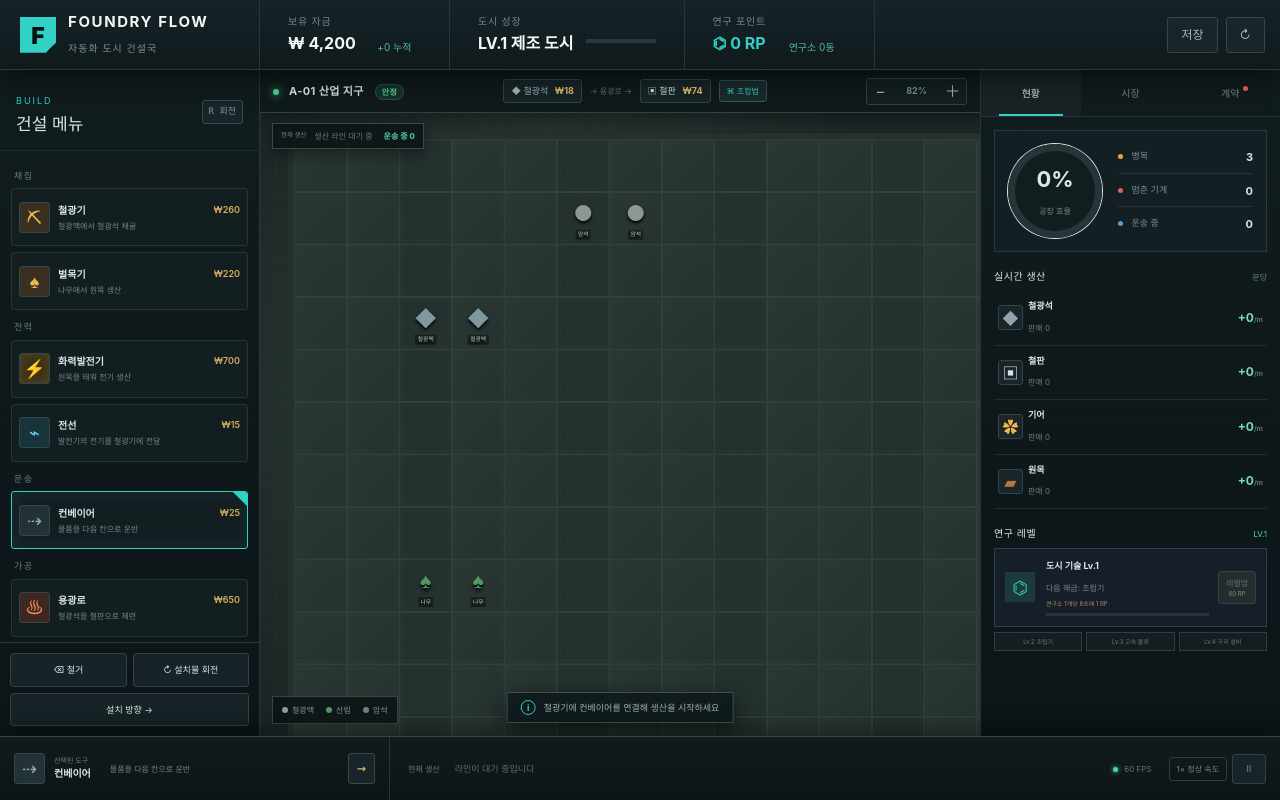
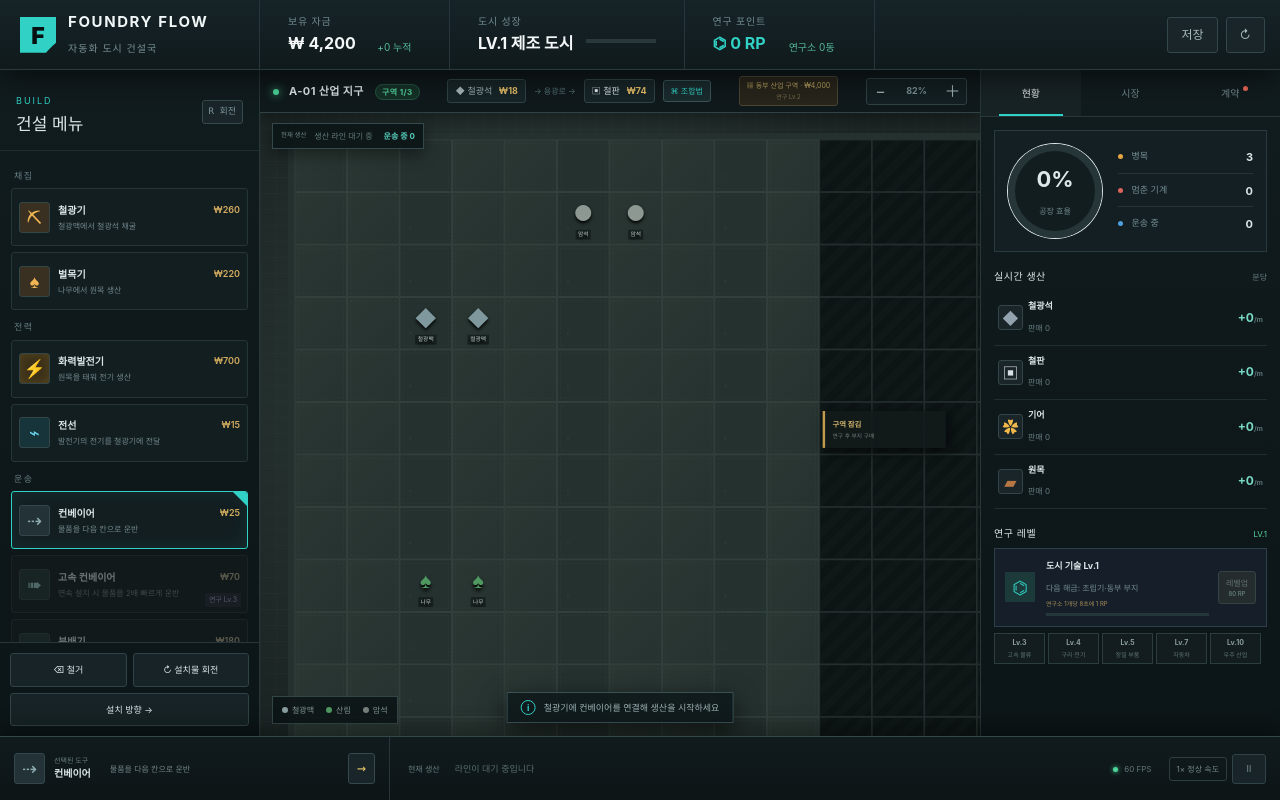
Before and after one commit to appleking0511/foundry-flow, a Next.js app: page / in a window 1280 px wide. Built offline with nearby package versions, Linux system fonts and the light colour scheme.

Commit message:
레벨별 물류 시설 및 필드 확장 시스템 추가

```diff
--- a/app/globals.css
+++ b/app/globals.css
@@ -89,6 +89,8 @@ button:focus-visible { outline:2px solid var(--cyan); outline-offset:2px; }
 
 .price-ticker { display:flex;align-items:center;gap:8px;color:#83999c;font-size:9px; }
 .price-ticker span { background:#172528;border:1px solid #304448;padding:4px 7px;border-radius:3px; }.price-ticker span:first-child { color:#a9b8bb; }.price-ticker span:nth-of-type(2) { color:#e4edf0; }.price-ticker b { margin-left:4px;color:#e6bf66; }.price-ticker i { color:#557174;font-style:normal;font-size:8px; }.price-ticker button { border:1px solid #3a5559;background:#1a2b2e;color:var(--cyan);border-radius:3px;padding:4px 7px;font-size:8px;cursor:pointer; }
+.land-expand { border:1px solid #4b4533;background:#28251b;color:#c0a964;padding:4px 7px;border-radius:3px;font-size:7px;cursor:pointer;white-space:nowrap; }.land-expand small { display:block;color:#776e50;font-size:6px;margin-top:1px; }.land-expand.ready { border-color:#3f8661;background:#193225;color:#73dfa0;box-shadow:0 0 9px #45c77a22; }.land-expand:disabled { border-color:#354043;background:#20292b;color:#627174;cursor:default; }
+.tile.land-locked { background:repeating-linear-gradient(135deg,#161d1d 0 9px,#111717 9px 18px);border-color:#252e2e;cursor:not-allowed; }.tile.land-locked:before { inset:0;border:0;background:#09101070; }.tile.land-locked:hover { box-shadow:inset 0 0 0 1px #68573b;background:repeating-linear-gradient(135deg,#1c2422 0 9px,#141b1a 9px 18px); }.land-fog { position:absolute;left:3px;top:10px;z-index:3;width:150px;padding:9px;text-align:left;background:#121b1bd9;border-left:3px solid #c09b4f;box-shadow:5px 5px 15px #0009;pointer-events:none; }.land-fog b,.land-fog small { display:block;white-space:nowrap; }.land-fog b { color:#d3b66d;font-size:9px; }.land-fog small { margin-top:3px;color:#6e7c79;font-size:7px; }
 .production-strip { position:absolute;top:53px;left:12px;z-index:7;display:flex;align-items:center;gap:6px;background:#0c1516e8;border:1px solid #35494c;padding:6px 8px;box-shadow:0 5px 15px #0006;font-size:8px; }
 .production-strip small { color:#6e8588;margin-right:2px; }.production-strip span { color:#d7e3e5;background:#1c2b2e;border:1px solid #304246;padding:3px 6px;border-radius:8px; }.production-strip em { color:#657b7e;font-style:normal; }.production-strip>b { color:#57cdb9;font-size:8px;margin-left:5px; }
 .structure-inspector { position:absolute;left:50%;bottom:20px;transform:translateX(-50%);z-index:16;width:390px;background:linear-gradient(155deg,#172528,#0d1719);border:1px solid #496166;box-shadow:0 18px 48px #000d;padding:14px;clip-path:polygon(0 0,calc(100% - 14px) 0,100% 14px,100% 100%,0 100%); }
@@ -127,11 +129,13 @@ button:focus-visible { outline:2px solid var(--cyan); outline-offset:2px; }
 
 .build-icon.powerPlant { color:#ffd45d;background:#3c3119;box-shadow:inset 0 0 10px #ffc83d22; }
 .build-icon.powerline { color:#69d7ee;background:#17343b; }
+.build-icon.fastConveyor,.build-icon.splitter,.build-icon.merger { color:#65dcd4;background:#173737; }.build-icon.largeWarehouse { color:#9cb8ff;background:#202d49; }
 .build-card.locked { opacity:.45;filter:grayscale(.6);cursor:not-allowed; }
 .unlock-badge { position:absolute;right:6px;bottom:5px;color:#b9a6f5;font-size:7px;font-style:normal;background:#2b2445;padding:2px 4px; }
 .placed.powerPlant { border-color:#e6af37;background:radial-gradient(circle,#6b4d1d,#29251d 65%); }
 .placed.powerPlant .machine-icon { animation:powerPulse 1s ease-in-out infinite alternate; }
 .placed.powerline { inset:12px;border:1px solid #50bdd5;background:linear-gradient(90deg,transparent 43%,#66d8ee 44% 56%,transparent 57%);box-shadow:0 0 9px #52cee655; }
+.placed.fastConveyor { inset:5px;border-color:#42aaa3;background:repeating-linear-gradient(90deg,#3e7774 0 7px,#183335 7px 11px); }.placed.fastConveyor .machine-icon { color:#6ce8df;animation:belt .3s linear infinite; }.placed.splitter,.placed.merger { border-color:#4ba49d;background:#183234; }.placed.largeWarehouse { border-color:#657fae;background:linear-gradient(145deg,#2a3850,#172333); }
 .placed.powered { box-shadow:0 0 18px #66d9edaa,inset 0 0 8px #57cfe622; }
 @keyframes powerPulse { to { filter:drop-shadow(0 0 7px #ffd85c); } }
 .inspector-actions button:disabled { border-color:#394345!important;background:#252c2d!important;color:#697476!important;cursor:not-allowed;filter:grayscale(1); }
@@ -143,5 +147,5 @@ button:focus-visible { outline:2px solid var(--cyan); outline-offset:2px; }
 .research-card .research-up { border:1px solid #3e6d68;background:#1a3433;color:var(--cyan);padding:5px 7px;font-size:8px;border-radius:3px;cursor:pointer; }
 .research-card .research-up small { display:block;color:#73918f;font-size:6px; }
 .research-card .research-up:disabled { border-color:#344244;background:#242c2e;color:#606e70;cursor:not-allowed; }
-.future-unlocks { display:flex;gap:4px;margin-top:5px; }
-.future-unlocks span { flex:1;border:1px solid #2d3e41;background:#141e20;color:#667b7e;padding:4px 2px;text-align:center;font-size:6px; }
+.future-unlocks { display:flex;gap:4px;margin-top:5px; }.future-unlocks span { flex:1;border:1px solid #2d3e41;background:#141e20;color:#667b7e;padding:4px 2px;text-align:center;font-size:6px; }
+.research-roadmap { display:flex;gap:3px;margin-top:6px;overflow-x:auto;padding-bottom:2px; }.research-roadmap span { flex:0 0 51px;border:1px solid #2c3d40;background:#131d1f;color:#607477;padding:4px 3px;font-size:6px;text-align:center; }.research-roadmap span b { display:block;color:#8b9da0;font-size:7px;margin-bottom:2px; }.research-roadmap span.done { border-color:#326c55;background:#172d24;color:#77c998; }.research-roadmap span.done b { color:#70dda0; }
--- a/app/page.tsx
+++ b/app/page.tsx
@@ -2,7 +2,7 @@
 
 import { useCallback, useEffect, useMemo, useRef, useState } from "react";
 
-type Kind = "conveyor" | "drill" | "lumber" | "powerPlant" | "powerline" | "smelter" | "assembler" | "warehouse" | "seller" | "lab";
+type Kind = "conveyor" | "fastConveyor" | "splitter" | "merger" | "drill" | "lumber" | "powerPlant" | "powerline" | "smelter" | "assembler" | "warehouse" | "largeWarehouse" | "seller" | "lab";
 type Resource = "iron" | "tree" | "stone" | "coal" | "copper";
 type Item = "ironOre" | "wood" | "stone" | "coal" | "copperOre" | "ironPlate" | "gear";
 type Building = { kind: Kind; dir: number; progress: number; level?: number };
@@ -11,7 +11,7 @@ type GameState = {
   money: number; research: number; cityXp: number; buildings: Record<string, Building>;
   items: MovingItem[]; sold: Record<string, number>; inventory: Record<string, number>;
   sellerStatus: Record<string, { type: Item; lastPrice: number; count: number; revenue: number }>;
-  lifetime: number; nextId: number; expanded: boolean; researchLevel: number;
+  lifetime: number; nextId: number; expanded: boolean; researchLevel: number; landTier: number;
 };
 
 const W = 18, H = 12;
@@ -33,6 +33,9 @@ const itemMeta: Record<Item, { icon: string; label: string; color: string; price
 };
 const buildings: { kind: Kind; icon: string; name: string; cost: number; group: string; desc: string }[] = [
   { kind: "conveyor", icon: "⇢", name: "컨베이어", cost: 25, group: "운송", desc: "물품을 다음 칸으로 운반" },
+  { kind: "fastConveyor", icon: "➠", name: "고속 컨베이어", cost: 70, group: "운송", desc: "연속 설치 시 물품을 2배 빠르게 운반" },
+  { kind: "splitter", icon: "⑂", name: "분배기", cost: 180, group: "운송", desc: "물품을 정면과 오른쪽 출구로 번갈아 분배" },
+  { kind: "merger", icon: "⑃", name: "병합기", cost: 160, group: "운송", desc: "여러 방향의 물품을 한 출구로 병합" },
   { kind: "drill", icon: "⛏", name: "철광기", cost: 260, group: "채집", desc: "철광맥에서 철광석 채굴" },
   { kind: "lumber", icon: "♠", name: "벌목기", cost: 220, group: "채집", desc: "나무에서 원목 생산" },
   { kind: "powerPlant", icon: "⚡", name: "화력발전기", cost: 700, group: "전력", desc: "원목을 태워 전기 생산" },
@@ -40,12 +43,16 @@ const buildings: { kind: Kind; icon: string; name: string; cost: number; group:
   { kind: "smelter", icon: "♨", name: "용광로", cost: 650, group: "가공", desc: "철광석을 철판으로 제련" },
   { kind: "assembler", icon: "⚙", name: "조립기", cost: 1400, group: "가공", desc: "철판 2개로 기어 조립" },
   { kind: "warehouse", icon: "▦", name: "창고", cost: 480, group: "물류", desc: "생산품을 임시 보관" },
+  { kind: "largeWarehouse", icon: "▥", name: "대형 창고", cost: 1200, group: "물류", desc: "여러 생산라인을 잇는 대형 물류 거점" },
   { kind: "seller", icon: "₩", name: "판매소", cost: 0, group: "판매", desc: "무료 설치 · 도착한 물품을 자동 판매" },
   { kind: "lab", icon: "⌬", name: "연구소", cost: 2400, group: "연구", desc: "연구 포인트 자동 생산" },
 ];
 const buildingMeta = Object.fromEntries(buildings.map(b => [b.kind, b])) as Record<Kind, typeof buildings[number]>;
 const productionMeta: Record<Kind, { input: string; output: string; note: string }> = {
   conveyor: { input: "도착한 물품", output: "다음 칸 운송", note: "화살표 방향으로 모든 물품을 이동합니다." },
+  fastConveyor: { input: "도착한 물품", output: "고속 운송", note: "연속해서 설치하면 일반 컨베이어보다 2배 빠르게 이동합니다." },
+  splitter: { input: "한 개의 생산라인", output: "정면·오른쪽 분배", note: "물품을 두 출구로 번갈아 보내 생산라인을 나눕니다." },
+  merger: { input: "여러 생산라인", output: "한 개의 출구", note: "여러 방향의 물품을 받아 화살표 방향 한 줄로 합칩니다." },
   drill: { input: "철광맥", output: "철광석", note: "철광맥 위에서 철광석을 자동 채굴합니다." },
   lumber: { input: "산림", output: "원목", note: "나무 위에서 원목을 자동 생산합니다." },
   powerPlant: { input: "원목", output: "전기", note: "원목을 연료로 태워 전선을 통해 전기를 공급합니다." },
@@ -53,6 +60,7 @@ const productionMeta: Record<Kind, { input: string; output: string; note: string
   smelter: { input: "철광석 + 원목 연료", output: "철판", note: "원목 화력이 있어야 철광석을 철판으로 제련합니다." },
   assembler: { input: "철판 2개", output: "기어", note: "철판을 조립해 고가의 기어를 생산합니다." },
   warehouse: { input: "모든 생산품", output: "보관·출고", note: "생산품을 받아 다음 라인으로 전달합니다." },
+  largeWarehouse: { input: "여러 생산라인", output: "대량 보관·출고", note: "여러 라인을 연결하는 대형 물류 거점입니다." },
   seller: { input: "모든 생산품", output: "자동 판매", note: "시장 시세에 맞춰 물품을 즉시 판매합니다." },
   lab: { input: "시간", output: "연구 포인트", note: "새 기술에 필요한 연구 포인트를 생산합니다." },
 };
@@ -62,14 +70,16 @@ const recipeCatalog: { item: Item; building: string; ingredients: string; steps:
   { item: "ironPlate", building: "용광로", ingredients: "철광석 1 + 원목 화력", steps: ["철광석 라인을 용광로로 연결", "다른 라인에서 원목을 용광로에 투입", "용광로 출구에 컨베이어 연결", "철판을 조립기 또는 판매소로 운송"], requirement: "연구 Lv.1 · 원목 1개로 화력 4 충전", tip: "철광석보다 단가가 높고 기어 제작 재료로도 사용됩니다." },
   { item: "gear", building: "조립기", ingredients: "철판 2", steps: ["연구소에서 연구 포인트 생산", "연구 Lv.2를 달성해 조립기 해금", "철판 라인을 조립기에 연결", "완성된 기어를 판매소로 운송"], requirement: "연구 Lv.2 · 철판 2개 필요", tip: "현재 기초 공장에서 만들 수 있는 가장 비싼 조립품입니다." },
 ];
-const initial: GameState = { money: 4200, research: 0, cityXp: 0, buildings: {}, items: [], sold: {}, inventory: {}, sellerStatus: {}, lifetime: 0, nextId: 1, expanded: false, researchLevel: 1 };
+const initial: GameState = { money: 4200, research: 0, cityXp: 0, buildings: {}, items: [], sold: {}, inventory: {}, sellerStatus: {}, lifetime: 0, nextId: 1, expanded: false, researchLevel: 1, landTier: 1 };
 const key = (x: number, y: number) => `${x},${y}`;
 const won = (n: number) => new Intl.NumberFormat("ko-KR").format(Math.floor(n));
 const researchCost = (level: number) => 80 + (level - 1) * 70;
 const upgradeCost = (kind: Kind, level: number) => Math.floor(Math.max(250, buildingMeta[kind].cost * (.55 + level * .2)));
-const unlockLevel: Partial<Record<Kind, number>> = { assembler: 2, lab: 1 };
-const noUpgrade = new Set<Kind>(["warehouse", "seller", "powerline", "lab"]);
+const unlockLevel: Partial<Record<Kind, number>> = { assembler: 2, fastConveyor: 3, splitter: 3, merger: 3, largeWarehouse: 3, lab: 1 };
+const noUpgrade = new Set<Kind>(["warehouse", "largeWarehouse", "seller", "powerline", "lab", "splitter", "merger"]);
 const noDirection = new Set<Kind>(["lab", "powerPlant", "powerline", "seller"]);
+const landPlans = [{ tier: 2, name: "동부 산업 구역", maxX: 13, requiredLevel: 2, cost: 4000 }, { tier: 3, name: "광물 탐사 구역", maxX: 17, requiredLevel: 3, cost: 9000 }];
+const landMaxX = (tier: number) => tier <= 1 ? 9 : tier === 2 ? 13 : 17;
 
 function poweredNetwork(buildings: Record<string, Building>, inventory: Record<string, number>) {
   const powered = new Set<string>();
@@ -183,9 +193,20 @@ export default function FactoryGame() {
         if (stored < 1) { g.inventory._assembly = stored + 1; toRemove.add(item.id); occupied.delete(key(item.x, item.y)); continue; }
         g.inventory._assembly = 0; item.type = "gear";
       }
-      if (["conveyor", "smelter", "assembler", "warehouse"].includes(b.kind)) {
-        const d = DIRS[b.dir], nx = item.x + d.x, ny = item.y + d.y, target = g.buildings[key(nx, ny)];
-        if (target && !occupied.has(key(nx, ny))) { occupied.delete(key(item.x, item.y)); item.x = nx; item.y = ny; occupied.set(key(nx, ny), item); }
+      if (b.kind === "splitter") {
+        const turn = Math.floor(g.inventory[`split:${machinePos}`] || 0) % 2;
+        const choices = [DIRS[(b.dir + turn) % 4], DIRS[(b.dir + 1 - turn + 4) % 4]];
+        for (const d of choices) {
+          const nx = item.x + d.x, ny = item.y + d.y, targetPos = key(nx, ny);
+          if (g.buildings[targetPos] && !occupied.has(targetPos)) { occupied.delete(machinePos); item.x = nx; item.y = ny; occupied.set(targetPos, item); g.inventory[`split:${machinePos}`] = turn + 1; break; }
+        }
+      } else if (["conveyor", "fastConveyor", "merger", "smelter", "assembler", "warehouse", "largeWarehouse"].includes(b.kind)) {
+        const d = DIRS[b.dir]; let nx = item.x + d.x, ny = item.y + d.y, targetPos = key(nx, ny), target = g.buildings[targetPos];
+        if (b.kind === "fastConveyor" && target?.kind === "fastConveyor") {
+          const nextDir = DIRS[target.dir], fastX = nx + nextDir.x, fastY = ny + nextDir.y, fastPos = key(fastX, fastY);
+          if (g.buildings[fastPos] && !occupied.has(fastPos)) { nx = fastX; ny = fastY; targetPos = fastPos; target = g.buildings[fastPos]; }
+        }
+        if (target && !occupied.has(targetPos)) { occupied.delete(machinePos); item.x = nx; item.y = ny; occupied.set(targetPos, item); }
       }
     }
     g.items = g.items.filter(i => !toRemove.has(i.id)).concat(spawned).slice(-160);
@@ -198,6 +219,7 @@ export default function FactoryGame() {
     if (wasDragging.current) { wasDragging.current = false; return; }
     const pos = key(x, y);
     setGame(g => {
+      if (x > landMaxX(g.landTier || 1)) { setToast("잠긴 부지입니다 · 연구 레벨을 올리고 새 구역을 구매하세요"); return g; }
       if (selected === "rotate") {
         const target = g.buildings[pos];
         if (!target) { setToast("회전할 건물을 선택하세요"); return g; }
@@ -227,6 +249,7 @@ export default function FactoryGame() {
   }, [game.buildings, game.sold]);
   const cityLevel = Math.min(6, 1 + Math.floor(game.cityXp / 120));
   const contractNow = game.sold.ironPlate || 0;
+  const nextLand = landPlans.find(plan => plan.tier === (game.landTier || 1) + 1);
   const groups = ["채집", "전력", "운송", "가공", "물류", "판매", "연구"];
   const itemAt = new Map(game.items.map(i => [key(i.x, i.y), i]));
   const inspected = inspectorPos ? game.buildings[inspectorPos] : undefined;
@@ -265,6 +288,14 @@ export default function FactoryGame() {
     if (g.research < cost) { setToast(`연구 레벨업에 RP ${won(cost - g.research)}가 더 필요합니다`); return g; }
     setToast(`연구 Lv.${g.researchLevel + 1} 달성 · 새로운 건설 품목 해금`);
     return { ...g, research: g.research - cost, researchLevel: g.researchLevel + 1 };
+  });
+  const buyLand = () => setGame(g => {
+    const plan = landPlans.find(entry => entry.tier === (g.landTier || 1) + 1);
+    if (!plan) { setToast("모든 산업 구역을 확보했습니다"); return g; }
+    if (g.researchLevel < plan.requiredLevel) { setToast(`${plan.name}은 연구 Lv.${plan.requiredLevel}에서 구매할 수 있습니다`); return g; }
+    if (g.money < plan.cost) { setToast(`부지 구매 자금이 ₩${won(plan.cost - g.money)} 부족합니다`); return g; }
+    setToast(`${plan.name} 확보 완료 · 필드가 확장되었습니다`);
+    return { ...g, money: g.money - plan.cost, landTier: plan.tier };
   });
 
   const save = () => { localStorage.setItem("factory-flow-save", JSON.stringify({ ...game, items: [] })); setToast("게임을 저장했습니다"); };
@@ -307,8 +338,9 @@ export default function FactoryGame() {
 
       <section className="map-area">
         <div className="map-toolbar">
-          <div className="sector"><span className="pulse" /> A-01 산업 지구 <small>안정</small></div>
+          <div className="sector"><span className="pulse" /> A-0{game.landTier || 1} 산업 지구 <small>구역 {(game.landTier || 1)}/3</small></div>
           <div className="price-ticker"><span>◆ 철광석 <b>₩{won(itemMeta.ironOre.price * market.ironOre)}</b></span><i>→ 용광로 →</i><span>▣ 철판 <b>₩{won(itemMeta.ironPlate.price * market.ironPlate)}</b></span><button onClick={() => setRecipeOpen(true)}>⌘ 조합법</button></div>
+          <button className={`land-expand ${nextLand && game.researchLevel >= nextLand.requiredLevel && game.money >= nextLand.cost ? "ready" : ""}`} onClick={buyLand} disabled={!nextLand}>{nextLand ? `▦ ${nextLand.name} · ₩${won(nextLand.cost)}` : "✓ 전체 부지 확보"}<small>{nextLand && `연구 Lv.${nextLand.requiredLevel}`}</small></button>
           <div className="zoom"><button onClick={() => setZoom(z => Math.max(.55, z - .1))}>−</button><b>{Math.round(zoom * 100)}%</b><button onClick={() => setZoom(z => Math.min(1.25, z + .1))}>＋</button></div>
         </div>
         <div className="map-viewport"
@@ -317,8 +349,9 @@ export default function FactoryGame() {
           onPointerMove={e => { if (drag.current) { if (Math.hypot(e.clientX - drag.current.x, e.clientY - drag.current.y) > 6) wasDragging.current = true; setPan({ x: drag.current.px + e.clientX - drag.current.x, y: drag.current.py + e.clientY - drag.current.y }); } }}
           onPointerUp={() => { drag.current = null; down.current = null; }}>
           <div className="map-grid" style={{ transform: `translate(${pan.x}px, ${pan.y}px) scale(${zoom})`, gridTemplateColumns: `repeat(${W}, 64px)` }}>
-            {Array.from({ length: W * H }, (_, i) => { const x = i % W, y = Math.floor(i / W), pos = key(x, y), res = resources[pos], b = game.buildings[pos], item = itemAt.get(pos); return <button key={pos} className={`tile ${res ? `res-${res}` : ""} ${b ? "occupied" : ""}`} onClick={() => place(x, y)} aria-label={`${x}, ${y} 타일`}>
-              {res && !b && <div className="resource-node"><span>{resourceMeta[res].icon}</span><small>{resourceMeta[res].label}</small></div>}
+            {Array.from({ length: W * H }, (_, i) => { const x = i % W, y = Math.floor(i / W), pos = key(x, y), res = resources[pos], b = game.buildings[pos], item = itemAt.get(pos), landLocked = x > landMaxX(game.landTier || 1); return <button key={pos} className={`tile ${!landLocked && res ? `res-${res}` : ""} ${b ? "occupied" : ""} ${landLocked ? "land-locked" : ""}`} onClick={() => place(x, y)} aria-label={`${x}, ${y} 타일`}>
+              {res && !b && !landLocked && <div className="resource-node"><span>{resourceMeta[res].icon}</span><small>{resourceMeta[res].label}</small></div>}
+              {landLocked && x === landMaxX(game.landTier || 1) + 1 && y === 5 && <div className="land-fog"><b>구역 잠김</b><small>연구 후 부지 구매</small></div>}
               {b && <div className={`placed ${b.kind} ${b.kind === "drill" && livePower.has(pos) ? "powered" : ""}`}><span className="machine-icon">{buildingMeta[b.kind].icon}</span>{!noDirection.has(b.kind) && <i className={`dir d${b.dir}`}>{DIRS[b.dir].icon}</i>}{b.kind !== "conveyor" && <small>{buildingMeta[b.kind].name}</small>}<em style={{ width: `${Math.min(100, b.progress / 3 * 100)}%` }} /></div>}
               {item && <span className="moving-item" style={{ background: itemMeta[item.type].color }} title={itemMeta[item.type].label}>{itemMeta[item.type].icon}</span>}
             </button>; })}
@@ -391,7 +424,7 @@ export default function FactoryGame() {
         {tab === "status" && <div className="intel-scroll">
           <section className="efficiency-card"><div className="ring" style={{ "--value": `${efficiency * 3.6}deg` } as React.CSSProperties}><div><strong>{efficiency}%</strong><small>공장 효율</small></div></div><div className="eff-stats"><span><i className="orange" /> 병목 <b>{Math.max(0, 3 - Math.floor(contractNow / 8))}</b></span><span><i className="red" /> 멈춘 기계 <b>{Math.max(0, Object.values(game.buildings).filter(b => b.kind !== "conveyor" && b.progress > 5).length)}</b></span><span><i className="blue" /> 운송 중 <b>{game.items.length}</b></span></div></section>
           <section className="side-section"><div className="section-head"><h3>실시간 생산</h3><small>분당</small></div>{(["ironOre", "ironPlate", "gear", "wood"] as Item[]).map(type => <div className="resource-row" key={type}><span className="item-chip" style={{ color: itemMeta[type].color }}>{itemMeta[type].icon}</span><span><b>{itemMeta[type].label}</b><small>판매 {game.sold[type] || 0}</small></span><strong>+{Math.min(99, game.items.filter(i => i.type === type).length * 2)}<small>/m</small></strong></div>)}</section>
-          <section className="side-section"><div className="section-head"><h3>연구 레벨</h3><span className="status-live">LV.{game.researchLevel}</span></div><div className="research-card"><span>⌬</span><div><b>도시 기술 Lv.{game.researchLevel}</b><small>다음 해금: {game.researchLevel < 2 ? "조립기" : game.researchLevel < 3 ? "고속 컨베이어" : "구리 가공 시설"}</small><small className="research-rate">연구소 1개당 8초에 1 RP</small><div className="progress"><i style={{ width: `${Math.min(100, game.research / researchCost(game.researchLevel) * 100)}%` }} /></div></div><button className="research-up" disabled={game.research < researchCost(game.researchLevel)} onClick={levelUpResearch}>레벨업<small>{researchCost(game.researchLevel)} RP</small></button></div><div className="future-unlocks"><span>Lv.2 조립기</span><span>Lv.3 고속 물류</span><span>Lv.4 구리 설비</span></div></section>
+          <section className="side-section"><div className="section-head"><h3>연구 레벨</h3><span className="status-live">LV.{game.researchLevel}</span></div><div className="research-card"><span>⌬</span><div><b>도시 기술 Lv.{game.researchLevel}</b><small>다음 해금: {game.researchLevel < 2 ? "조립기·동부 부지" : game.researchLevel < 3 ? "고속 물류·광물 부지" : game.researchLevel < 4 ? "구리·전기 산업" : "정밀 부품 산업"}</small><small className="research-rate">연구소 1개당 8초에 1 RP</small><div className="progress"><i style={{ width: `${Math.min(100, game.research / researchCost(game.researchLevel) * 100)}%` }} /></div></div><button className="research-up" disabled={game.research < researchCost(game.researchLevel)} onClick={levelUpResearch}>레벨업<small>{researchCost(game.researchLevel)} RP</small></button></div><div className="research-roadmap"><span className={game.researchLevel >= 3 ? "done" : ""}><b>Lv.3</b>고속 물류</span><span className={game.researchLevel >= 4 ? "done" : ""}><b>Lv.4</b>구리·전기</span><span className={game.researchLevel >= 5 ? "done" : ""}><b>Lv.5</b>정밀 부품</span><span className={game.researchLevel >= 7 ? "done" : ""}><b>Lv.7</b>자동차</span><span className={game.researchLevel >= 10 ? "done" : ""}><b>Lv.10</b>우주 산업</span></div></section>
         </div>}
         {tab === "market" && <div className="intel-scroll"><section className="market-banner"><small>시장 브리핑</small><b>철강 수요가 상승 중입니다</b><span>가격은 12초마다 변동합니다.</span></section><section className="side-section"><div className="section-head"><h3>실시간 시세</h3><small>기준가 대비</small></div>{(Object.keys(itemMeta) as Item[]).map(type => { const rate = market[type]; return <div className="market-row" key={type}><span style={{ color: itemMeta[type].color }}>{itemMeta[type].icon}</span><div><b>{itemMeta[type].label}</b><small>₩{won(itemMeta[type].price * rate)}</small></div><em className={rate >= 1 ? "up" : "down"}>{rate >= 1 ? "▲" : "▼"} {Math.abs((rate - 1) * 100).toFixed(1)}%</em></div>})}</section></div>}
         {tab === "contract" && <div className="intel-scroll"><section className="contract-card"><div className="contract-top"><span>긴급</span><small>도시 건설국</small></div><h3>철도 보수용 철판</h3><p>신규 화물 노선에 사용할 철판을 납품해 주세요.</p><div className="contract-progress"><span><b>{Math.min(contractNow, 20)}</b> / 20 철판</span><small>{Math.min(100, contractNow / 20 * 100).toFixed(0)}%</small><div><i style={{ width: `${Math.min(100, contractNow / 20 * 100)}%` }} /></div></div><div className="rewards"><span><small>보상</small><b>₩3,500</b></span><span><small>추가</small><b>⌬ 20 RP</b></span></div><button disabled={contractNow < 20} onClick={claimContract}>계약 납품</button></section><section className="locked-contract"><span>▣</span><div><b>다음 계약</b><small>도시 레벨 2에서 공개</small></div></section></div>}
```
